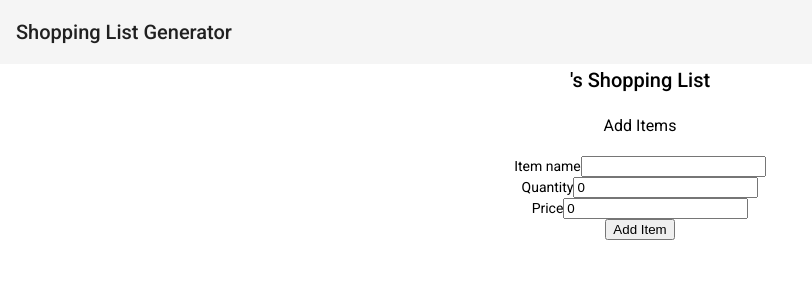
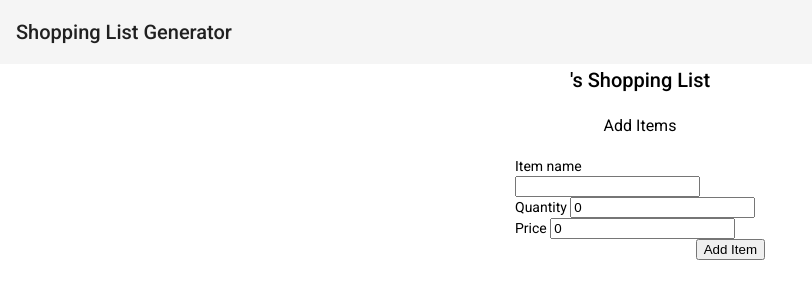
Before and after one commit to gsloup/shopping-list-angular-app, an Angular app: page /shopping-list in a window 1280 px wide. Shown: the top 300 px of the page, without its empty margins (0-812 px from the left). Built offline with nearby package versions, Linux system fonts and the light colour scheme.

Commit message:
adds further styling

```diff
--- a/src/app/shopping-list/shopping-list.component.html
+++ b/src/app/shopping-list/shopping-list.component.html
@@ -1,14 +1,16 @@
 <h2 class="text-center">{{ user }}'s Shopping List</h2>
 
-<div class="text-center">
+<div class="text-center ">
     <h3>Add Items</h3>
-    <label for="item">Item name</label>
-    <input type="text" id="item" [(ngModel)]="name"><br>
-    <label for="qty">Quantity</label>
-    <input type="number" id="qty" [(ngModel)]="qty"><br>
-    <label for="price">Price</label>
-    <input type="number" id="price" [(ngModel)]="price"><br>
-    <button (click)="addItem()">Add Item</button>
+    <div class="text-left margin-auto width-250">
+        <label for="item">Item name </label>
+        <input type="text" id="item" [(ngModel)]="name"><br>
+        <label for="qty">Quantity </label>
+        <input type="number" id="qty" [(ngModel)]="qty"><br>
+        <label for="price">Price </label>
+        <input type="number" id="price" [(ngModel)]="price"><br>
+        <div class="text-right"><button (click)="addItem()" >Add Item</button></div>
+    </div>
 </div>
 
 <div *ngFor="let item of items">
--- a/src/styles.scss
+++ b/src/styles.scss
@@ -6,3 +6,15 @@ body { margin: 0; font-family: Roboto, "Helvetica Neue", sans-serif; }
 .text-center {
     text-align: center;
 }
+.text-left {
+    text-align: left;
+}
+.text-right {
+    text-align: right;
+}
+.margin-auto {
+    margin: auto;
+}
+.width-250 {
+    width: 250px;
+}
```
